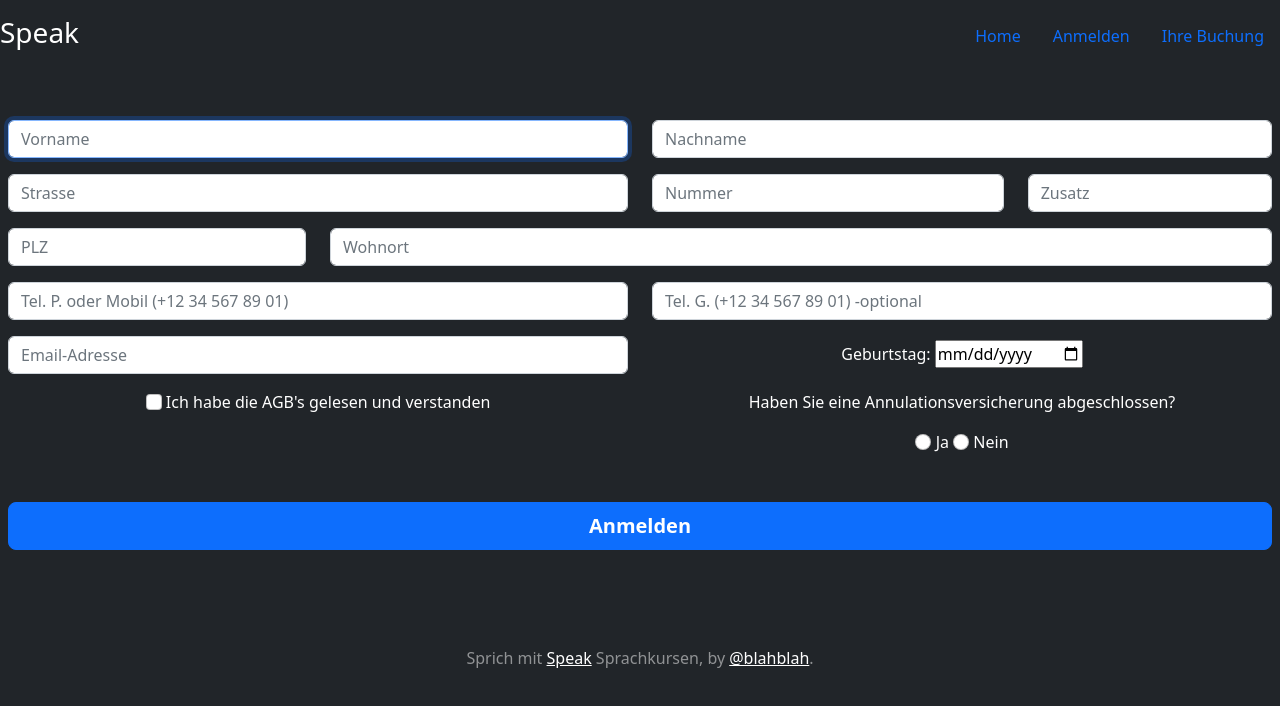
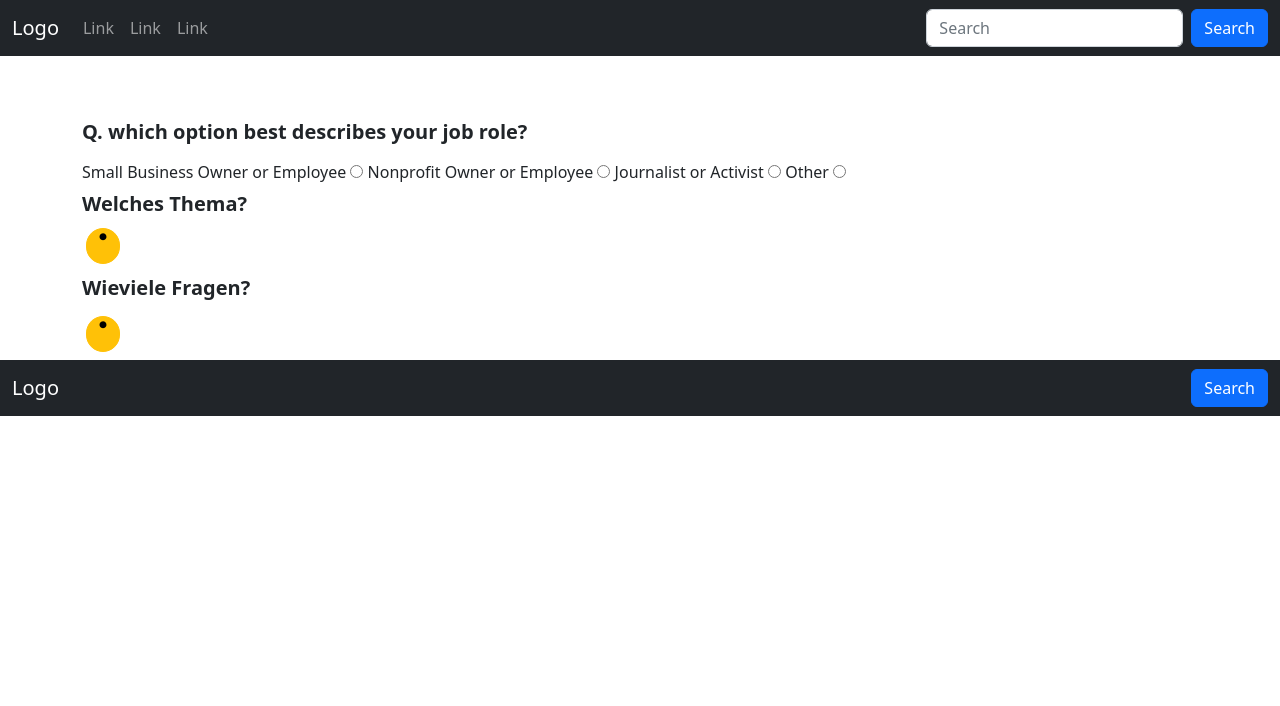
Before and after one commit to Chris-Th/thisQuiz, a plain HTML site: page index.html in a window 1280 px wide. Drawn offline with nearby package versions, Linux system fonts and the light colour scheme.

Commit message:
Update index.html

```diff
--- a/index.html
+++ b/index.html
@@ -4,134 +4,119 @@
     <meta charset="UTF-8">
     <meta http-equiv="X-UA-Compatible" content="IE=edge">
     <meta name="viewport" content="width=device-width, initial-scale=1.0">
-    <title>Booking Form</title>
+    <title>Document</title>
+
+    <link href="styles/style.css" rel="stylesheet">
+
+    <script src="scripts/script.js"></script>
+
     <link href="https://cdn.jsdelivr.net/npm/bootstrap@5.2.3/dist/css/bootstrap.min.css" rel="stylesheet">
+
     <script src="https://cdn.jsdelivr.net/npm/bootstrap@5.2.3/dist/js/bootstrap.bundle.min.js"></script>
-  <script src="scripts/script.js"></script>
-  <link href="styles/style.css" rel="stylesheet">
+
+    <script src="https://kit.fontawesome.com/a26c0b57c5.js" crossorigin="anonymous"></script>
+
 </head>
-<body onload="document.bookingForm.fname.focus();" class="d-flex h-100 text-center text-white bg-dark">
+<body>
 
-	<div class="cover-container d-flex w-100 h-100 my-0 px-0 py-3 mx-auto flex-column">
-		<header class="mb-auto">
-		  <div>
-			<h3 class="float-md-start mb-0">Speak</h3>
-			<nav class="nav nav-masthead justify-content-center float-md-end">
 
-				<a class="nav-link" aria-current="page" href="home.html">Home</a>
-				<a class="nav-link active" href="bookingForm.html">Anmelden</a>
-				<a class="nav-link" href="confirm.html">Ihre Buchung</a>
+  <nav class="navbar navbar-expand-sm navbar-dark bg-dark">
+    <div class="container-fluid">
+      <a class="navbar-brand" href="javascript:void(0)">Logo</a>
+      <button class="navbar-toggler" type="button" data-bs-toggle="collapse" data-bs-target="#mynavbar">
+        <span class="navbar-toggler-icon"></span>
+      </button>
+      <div class="collapse navbar-collapse" id="mynavbar">
+        <ul class="navbar-nav me-auto">
+          <li class="nav-item">
+            <a class="nav-link" href="javascript:void(0)">Link</a>
+          </li>
+          <li class="nav-item">
+            <a class="nav-link" href="javascript:void(0)">Link</a>
+          </li>
+          <li class="nav-item">
+            <a class="nav-link" href="javascript:void(0)">Link</a>
+          </li>
+        </ul>
+        <form class="d-flex">
+          <input class="form-control me-2" type="text" placeholder="Search">
+          <button class="btn btn-primary" type="button">Search</button>
+        </form>
+      </div>
+    </div>
   </nav>
-			</div>
-		  </header>
-		  <main class="px-2 py-5 text-white bg-dark">
-            <form action="confirm.html" onsubmit="return validateForm()" id="bookingForm" name="bookingForm">
 
-				<!-- Vorname/Nachname-row-->
-			<div class="row">
-				<div class="col-sm mt-3">
-					<input type="text" class="form-control" placeholder="Vorname" name="fname" id="fname">
-				</div>
-				<div class="col-sm mt-3">
-					<input type="text" class="form-control" placeholder="Nachname" name="lname" id="lname">
+
+
+
+
+
+
+
+  <div class="container mt-sm-5 my-1">
+    <div class="question ml-sm-5 pl-sm-5 pt-2">
+        <div class="py-2 h5"><b>Q. which option best describes your job role?</b></div>
+        <div class="ml-md-3 ml-sm-3 pl-md-5 pt-sm-0 pt-3" id="options">
+            <label class="options">Small Business Owner or Employee
+                <input type="radio" name="radio">
+                <span class="checkmark"></span>
+            </label>
+            <label class="options">Nonprofit Owner or Employee
+                <input type="radio" name="radio">
+                <span class="checkmark"></span>
+            </label>
+            <label class="options">Journalist or Activist
+                <input type="radio" name="radio">
+                <span class="checkmark"></span>
+            </label>
+            <label class="options">Other
+                <input type="radio" name="radio">
+                <span class="checkmark"></span>
+            </label>
         </div>
     </div>
 
-				<!-- Strasse / Nr. / Zusatz - row -->
-			<div class="row">
-				<div class="col-sm">
-					<div class="row">
-						<div class="col-sm-6 mt-3">
-							<input type="text" class="form-control" placeholder="Strasse" name="street" id="street">
-						</div>
-						<div class="col-sm-6 mt-3">
-							<div class="row">
-								<div class="col-7">
-									<input type="text" class="form-control" placeholder="Nummer" name="streetNr" id="streetNr">
-								</div>
-								<div class="col-5">
-									<input type="text" class="form-control" placeholder="Zusatz" name="nrAdd" id="nrAdd">
-								</div>
-							</div>
-						</div>
-					</div>
-				</div>
+
+
+    <div class="py-2 h5 mb-0"><b>Welches Thema?</b></div>
+
+        <!-- topic dropdown -->
+      <div class="dropdown dropend p-1 ">
+        <button class="btn btn-warning me-3 pt-0 rounded-pill" type="button" data-bs-toggle="dropdown">
+            <p style="line-height: 12px; text-align: center;">⦁</p>
+        </button>
+
+        <ul class="dropdown-menu dropdown-menu-end ms-2">
+            <li><a class="dropdown-item" href="#">1</a></li>
+            <li><a class="dropdown-item" href="#">2</a></li>
+        </ul>
       </div>
 
-				<!-- PLZ / Ort-row-->
-			<div class="row">
-				<div class="col-sm">
-					<div class="row">
-						<div class="col-sm-3 mt-3">
-							<input type="text" class="form-control" placeholder="PLZ" name="plz" id="plz">
-						</div>
-						<div class="col-sm-9 mt-3">
-							<input type="text" class="form-control" placeholder="Wohnort" name="ort" id="ort">
-						</div>
-					</div>
-				</div>
+    <div class="py-2 h5 mb-0"><b>Wieviele Fragen?</b></div>
+
+     <!-- topic dropdown -->
+    <div class="dropdown dropend p-1 pt-2">
+        <button class="btn btn-warning me-3 pt-0 rounded-pill" type="button" data-bs-toggle="dropdown">
+            <p style="line-height: 12px; text-align: center;">⦁</p>
+        </button>
+
+    <ul class="dropdown-menu dropdown-menu-end ms-2">
+        <li><a class="dropdown-item" href="#">Action</a></li>
+        <li><a class="dropdown-item" href="#">Another action</a></li>
+    </ul>
     </div>
 
-				<!-- Telefon G / Telefon P - row -->
-			<div class="row">
-				<div class="col-sm-6 mt-3">
-					<input type="tel" class="form-control" placeholder="Tel. P. oder Mobil (+12 34 567 89 01)" name="telP" id="telP">
-				</div>
-				<div class="col-sm-6 mt-3">
-					<input type="tel" class="form-control" placeholder="Tel. G. (+12 34 567 89 01) -optional" name="telG" id="telG">
-				</div>
-			</div>
 
-				<!-- Email / Geburtsdatum - row -->
-			<div class="row">
-				<div class="col-sm-6 mt-3">
-					<input type="email" class="form-control" placeholder="Email-Adresse" name="email" id="email">
-				</div>
-				<div class="col-sm-6 mt-3">
-					<div class="row">
-						<div class="col m-1">
-							<label for="birthdate">Geburtstag: </label>
-							<input type="date" id="birthdate" name="birthdate">
-						</div>
-					</div>
-
-				</div>
-			</div>
-
-				<!-- AGB - checkbox  -->
-			<div class="row">
-				<div class="col-sm-6 mt-3">
-					<input class="form-check-input" type="checkbox" id="agbCheck" name="agbCheck" value="AGB's gelesen" unchecked>
-					<label class="form-check-label">Ich habe die AGB's gelesen und verstanden</label>
-				</div>
-
-				<!-- Vers. Radio buttons-->
-				<div class="col-sm-6 mt-3">
-					<p>Haben Sie eine Annulationsversicherung abgeschlossen?</p>
-					<input class="form-check-input" type="radio" name="vers" id="versJa" value="Ja">
-					<label for="versJa">Ja</label>
-					<span>  </span>
-					<input class="form-check-input" type="radio" name="vers" id="versNein" value="Nein">
-					<label for="versNein">Nein</label><br>
-				</div>
-			</div>
-
-				<!-- Anmelde-Button-->
-			<div class="row">
-				<div class="col-sm-12 d-grid my-5">
-					<input type="submit" value="Anmelden" class="btn btn-lg btn-primary fw-bold">
-				</div>
-
-			</div>
-		</form>
-          </main>
-		  <footer class="mt-auto text-white-50">
-            <p>Sprich mit <a href="#" class="text-white">Speak</a> Sprachkursen, by <a href="#" class="text-white">@blahblah</a>.</p>
-          </footer>
 
 
 
 </div>
-
+  <nav class="navbar navbar-expand-sm navbar-dark bg-dark">
+    <div class="container-fluid">
+      <a class="navbar-brand" href="javascript:void(0)">Logo</a>
+        <form class="d-flex">
+          <button class="btn btn-primary" type="button">Search</button>
+        </form>
+      </div>
+  </nav>
 </body>
-</html>
```
Lines whose indentation alone changed are shown as unchanged.
